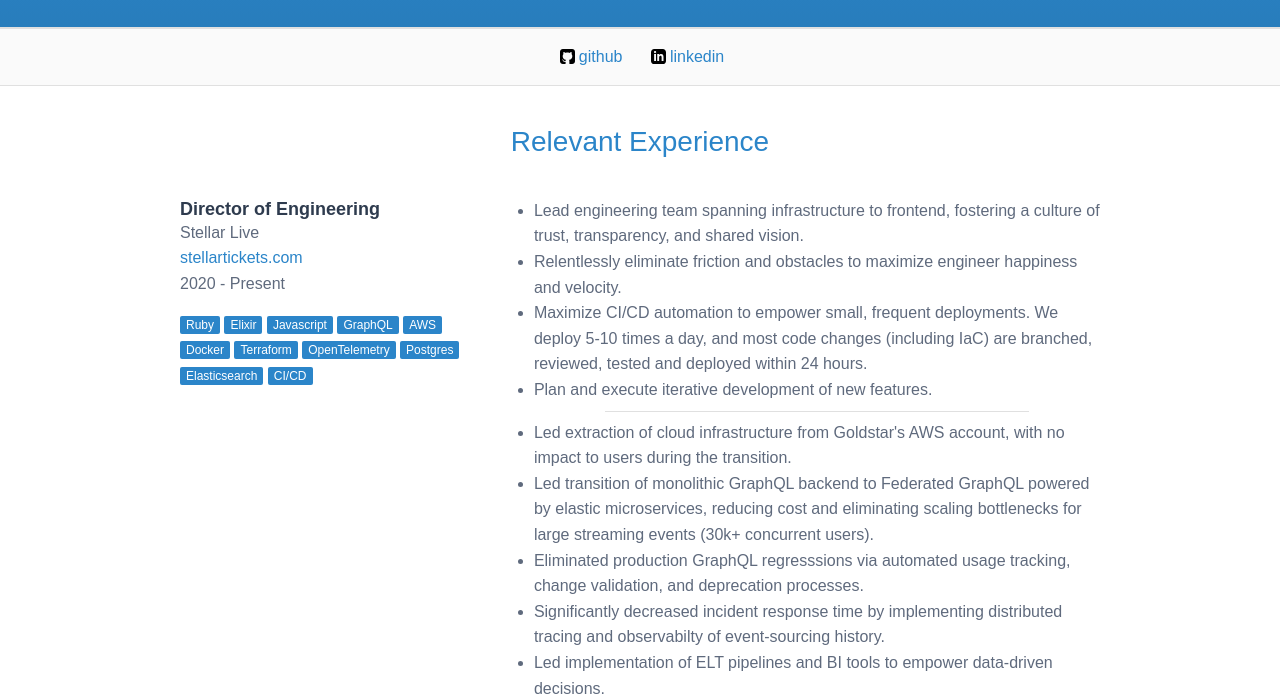
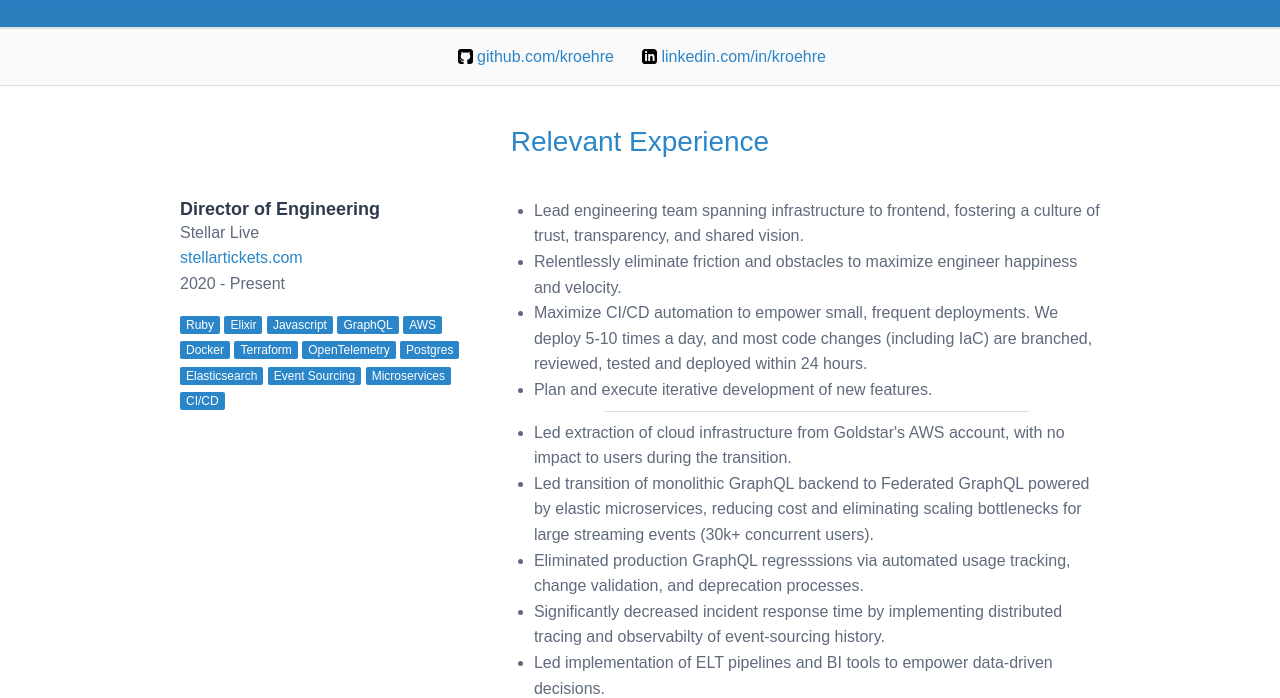
Before and after one commit to kroehre/kroehre.github.io, a plain HTML site: page index.html in a window 1280 px wide. Shown: the part 101-799 px from the top of the page. Drawn offline with Linux system fonts and the light colour scheme.

Commit message:
[squash]

```diff
--- a/index.html
+++ b/index.html
@@ -14,8 +14,8 @@
 <p>Software Engineering Leader</p>
 </header>
 <div id='contact'>
-<p class='github'><a href="http://www.github.com/kroehre" target="_blank">github</a></p>
-<p class='linkedin'><a href="https://www.linkedin.com/in/kroehre/" target="_blank">linkedin</a></p>
+<p class='github'><a href="http://www.github.com/kroehre" target="_blank">github.com/kroehre</a></p>
+<p class='linkedin'><a href="https://www.linkedin.com/in/kroehre/" target="_blank">linkedin.com/in/kroehre</a></p>
 </div>
 <section id='experience'>
 <h1>Relevant Experience</h1>
@@ -42,6 +42,8 @@ Stellar Live
 <li>OpenTelemetry</li>
 <li>Postgres</li>
 <li>Elasticsearch</li>
+<li>Event Sourcing</li>
+<li>Microservices</li>
 <li>CI/CD</li>
 </ul>
 </div>
```
